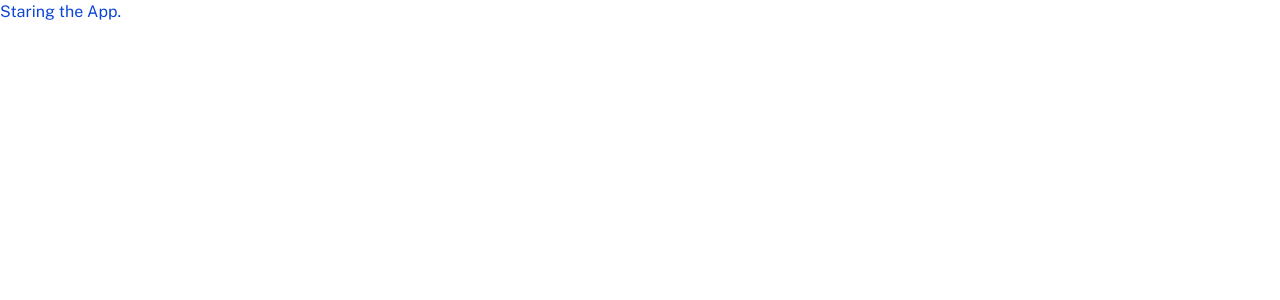
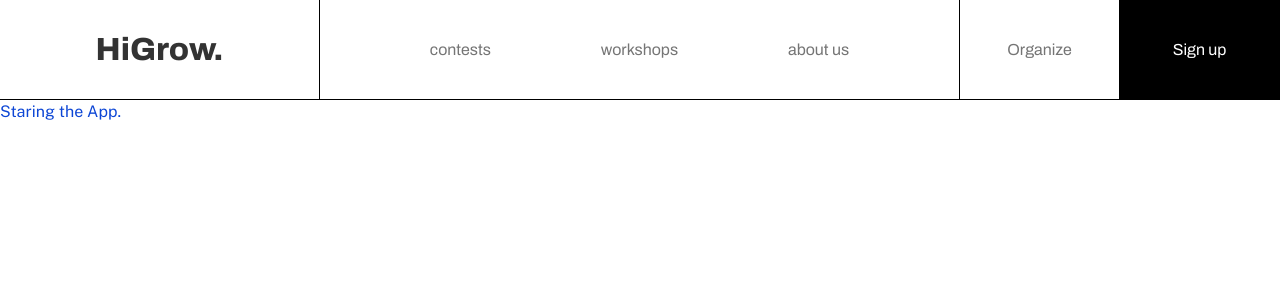
Before and after one commit to higrow001/higrow-site, a Next.js app: page / in a window 1280 px wide. Shown: the top 300 px of the page. Built offline with nearby package versions, Linux system fonts and the light colour scheme.

Commit message:
Navbar compeleted

```diff
--- a/src/app/globals.css
+++ /dev/null
@@ -1,8 +0,0 @@
-@tailwind base;
-@tailwind components;
-@tailwind utilities;
-
-html,
-body {
-  height: 100%;
-}
--- /dev/null
+++ b/src/app/globals.scss
@@ -0,0 +1,21 @@
+@tailwind base;
+@tailwind components;
+@tailwind utilities;
+
+html,
+body {
+  height: 100%;
+  margin: 0;
+  box-sizing: border-box;
+  padding: 0;
+}
+
+::-moz-selection { /* Code for Firefox */
+  color: #333333;
+  background: #333333;
+}
+
+::selection {
+  color: #333333;
+  background: #333333;
+}
--- a/src/app/layout.tsx
+++ b/src/app/layout.tsx
@@ -1,4 +1,4 @@
-import "./globals.css";
+import "./globals.scss";
 import { Public_Sans, Archivo } from "next/font/google";
 
 const publicSans = Public_Sans({
--- a/src/app/page.tsx
+++ b/src/app/page.tsx
@@ -1,7 +1,12 @@
+import Navbar from '../components/navbar/navbar'
+
 export default function Home() {
   return (
+    <div>
+    <Navbar />
     <main>
       <p className="text-theme-blue-darker">Staring the App.</p>
     </main>
+    </div>
   );
 }
--- /dev/null
+++ b/src/components/navbar/navbar.jsx
@@ -0,0 +1,21 @@
+import './navbar.scss';
+import Link from 'next/link';
+
+const Navbar = () => {
+  return (
+    <div className='navbar-container'>
+        <div className='nav-logo'>HiGrow.</div>
+        <div className='nav-links'>
+        <Link href="/contests">contests</Link>
+        <Link href="/contests">workshops</Link>
+        <Link href="/contests">about us</Link>
+        </div>
+        <div className='nav-buttons'>
+          <Link className='organize-button' href="signup"> <button> Organize</button>   </Link>
+          <Link className='signup-button' href="signup"> <button> Sign up</button> </Link>
+        </div>
+    </div>
+  )
+}
+
+export default Navbar;
--- /dev/null
+++ b/src/components/navbar/navbar.scss
@@ -0,0 +1,84 @@
+.navbar-container {
+  width: 100%;
+  height: 100px;
+  display: flex;
+  justify-content: space-between;
+  text-align: center;
+  border-bottom: 1px solid black;
+  font-family: "Archivo", sans-serif;
+  color: #757575;
+}
+
+.nav-logo {
+  width: 25%;
+  border-right: 1px solid black;
+  display: flex;
+  align-items: center;
+  justify-content: center;
+  color: #333333;
+  font-weight: 800;
+  font-style: normal;
+  font-size: 32px;
+}
+
+.nav-links {
+  width: 50%;
+  display: flex;
+  justify-content: space-evenly;
+  align-items: center;
+  border-right: 1px solid black;
+  font-weight: 400;
+
+  :hover {
+    color: #333333;
+    font-weight: 600;
+  }
+}
+.nav-buttons {
+  width: 25%;
+  display: flex;
+  align-items: center;
+  justify-content: space-evenly;
+
+  :hover {
+    background-color: blue;
+    color: white;
+  }
+
+  .organize-button {
+    display: flex;
+    width: 50%;
+    height: 100%;
+    border-right: 1px solid black;
+    align-items: center;
+    justify-content: center;
+
+    button {
+      height: 100%;
+      width: 100%;
+      :hover {
+        background-color: #007dfb;
+        color: white;
+      }
+    }
+  }
+
+  .signup-button {
+    display: flex;
+    width: 50%;
+    height: 100%;
+    border-right: 1px solid black;
+    align-items: center;
+    justify-content: center;
+    background-color: black;
+    color: white;
+    button {
+      height: 100%;
+      width: 100%;
+      :hover {
+        background-color: #007dfb;
+        color: white;
+      }
+    }
+  }
+}
```
Also changed, not shown: package.json (+5 -3 lines), 1 other file (tests, documents, lock files or other folders).
